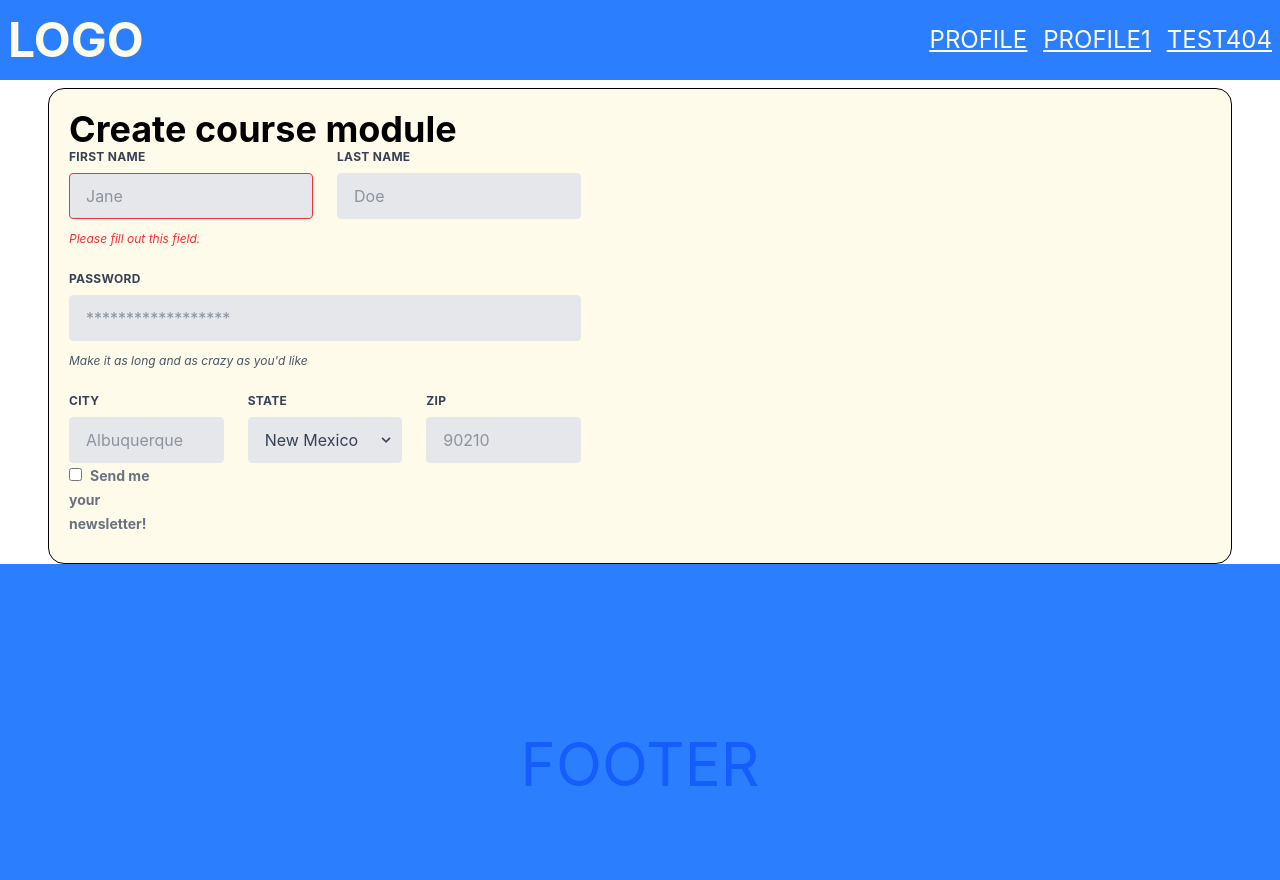
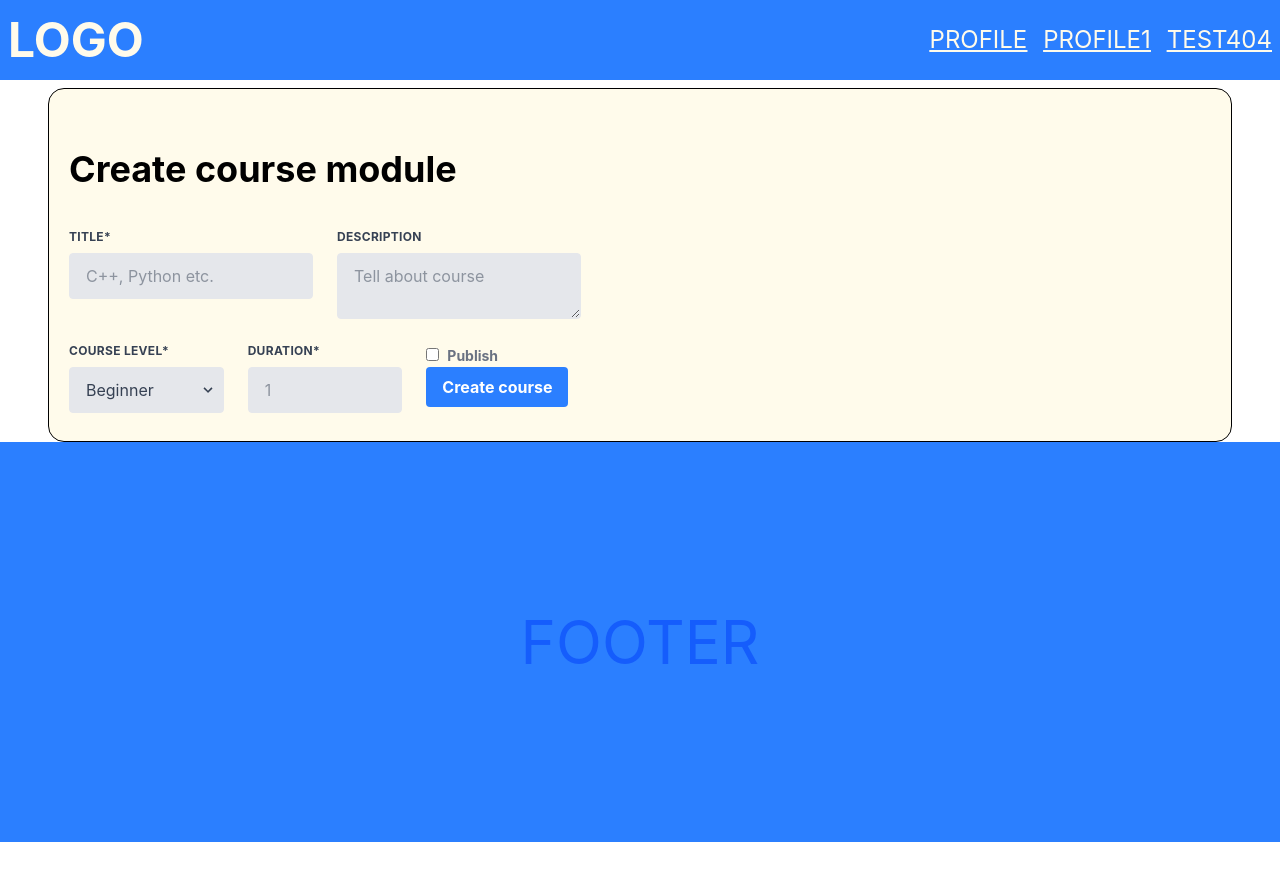
Before and after one commit to dsgnrr/node_js_p48, a React (Vite) app in the folder react_project/: page /zod-page in a window 1280 px wide. Shown: the top 880 px of the page. After the commit the page ends 842 px from the top, so only its background shows below. Built offline with nearby package versions, Linux system fonts and the light colour scheme.

Commit message:
Update course_page.tsx

```diff
--- a/react_project/src/pages/course_page.tsx
+++ b/react_project/src/pages/course_page.tsx
@@ -17,50 +17,34 @@ const CoursePage: React.FC = () => {
     return (
         <div>
             <div className="border border-solid flex flex-col p-5 bg-amber-50 rounded-2xl">
-
-
-                <h2 className="text-4xl font-bold">Create course module</h2>
+                <h2 className="text-4xl font-bold my-10">Create course module</h2>
                 <form className="w-full max-w-lg">
                     <div className="flex flex-wrap -mx-3 mb-6">
                         <div className="w-full md:w-1/2 px-3 mb-6 md:mb-0">
                             <label className="block uppercase tracking-wide text-gray-700 text-xs font-bold mb-2" htmlFor="grid-first-name">
-                                First Name
+                                Title*
                             </label>
-                            <input className="appearance-none block w-full bg-gray-200 text-gray-700 border border-red-500 rounded py-3 px-4 mb-3 leading-tight focus:outline-none focus:bg-white" id="grid-first-name" type="text" placeholder="Jane" />
-                            <p className="text-red-500 text-xs italic">Please fill out this field.</p>
+                            <input className="appearance-none block w-full bg-gray-200 text-gray-700 border border-gray-200 rounded py-3 px-4 leading-tight focus:outline-none focus:bg-white focus:border-gray-500" id="grid-first-name" type="text" placeholder="C++, Python etc." value = {formData.title} />
+                            {/* <p className="text-red-500 text-xs italic">Please fill out this field.</p> */}
                         </div>
                         <div className="w-full md:w-1/2 px-3">
                             <label className="block uppercase tracking-wide text-gray-700 text-xs font-bold mb-2" htmlFor="grid-last-name">
-                                Last Name
+                                Description
                             </label>
-                            <input className="appearance-none block w-full bg-gray-200 text-gray-700 border border-gray-200 rounded py-3 px-4 leading-tight focus:outline-none focus:bg-white focus:border-gray-500" id="grid-last-name" type="text" placeholder="Doe" />
-                        </div>
-                    </div>
-                    <div className="flex flex-wrap -mx-3 mb-6">
-                        <div className="w-full px-3">
-                            <label className="block uppercase tracking-wide text-gray-700 text-xs font-bold mb-2" htmlFor="grid-password">
-                                Password
-                            </label>
-                            <input className="appearance-none block w-full bg-gray-200 text-gray-700 border border-gray-200 rounded py-3 px-4 mb-3 leading-tight focus:outline-none focus:bg-white focus:border-gray-500" id="grid-password" type="password" placeholder="******************" />
-                            <p className="text-gray-600 text-xs italic">Make it as long and as crazy as you'd like</p>
+                            <textarea className="appearance-none block w-full bg-gray-200 text-gray-700 border border-gray-200 rounded py-3 px-4 leading-tight focus:outline-none focus:bg-white focus:border-gray-500" id="grid-last-name" placeholder="Tell about course" />
                         </div>
                     </div>
                     <div className="flex flex-wrap -mx-3 mb-2">
-                        <div className="w-full md:w-1/3 px-3 mb-6 md:mb-0">
-                            <label className="block uppercase tracking-wide text-gray-700 text-xs font-bold mb-2" htmlFor="grid-city">
-                                City
-                            </label>
-                            <input className="appearance-none block w-full bg-gray-200 text-gray-700 border border-gray-200 rounded py-3 px-4 leading-tight focus:outline-none focus:bg-white focus:border-gray-500" id="grid-city" type="text" placeholder="Albuquerque" />
-                        </div>
+
                         <div className="w-full md:w-1/3 px-3 mb-6 md:mb-0">
                             <label className="block uppercase tracking-wide text-gray-700 text-xs font-bold mb-2" htmlFor="grid-state">
-                                State
+                                Course level*
                             </label>
                             <div className="relative">
                                 <select className="block appearance-none w-full bg-gray-200 border border-gray-200 text-gray-700 py-3 px-4 pr-8 rounded leading-tight focus:outline-none focus:bg-white focus:border-gray-500" id="grid-state">
-                                    <option>New Mexico</option>
-                                    <option>Missouri</option>
-                                    <option>Texas</option>
+                                    <option value={"beginner"}>Beginner</option>
+                                    <option value={"intermediate"}>Intermediate</option>
+                                    <option value={"advanced"}>Advanced</option>
                                 </select>
                                 <div className="pointer-events-none absolute inset-y-0 right-0 flex items-center px-2 text-gray-700">
                                     <svg className="fill-current h-4 w-4" xmlns="http://www.w3.org/2000/svg" viewBox="0 0 20 20"><path d="M9.293 12.95l.707.707L15.657 8l-1.414-1.414L10 10.828 5.757 6.586 4.343 8z" /></svg>
@@ -69,19 +53,23 @@ const CoursePage: React.FC = () => {
                         </div>
                         <div className="w-full md:w-1/3 px-3 mb-6 md:mb-0">
                             <label className="block uppercase tracking-wide text-gray-700 text-xs font-bold mb-2" htmlFor="grid-zip">
-                                Zip
+                                Duration*
                             </label>
-                            <input className="appearance-none block w-full bg-gray-200 text-gray-700 border border-gray-200 rounded py-3 px-4 leading-tight focus:outline-none focus:bg-white focus:border-gray-500" id="grid-zip" type="text" placeholder="90210" />
+                            <input className="appearance-none block w-full bg-gray-200 text-gray-700 border border-gray-200 rounded py-3 px-4 leading-tight focus:outline-none focus:bg-white focus:border-gray-500" id="grid-zip" type="text" placeholder="1" />
                         </div>
                         <div className="w-full md:w-1/3 px-3 mb-6 md:mb-0">
                             <div className="md:w-1/3"></div>
                             <label className="md:w-2/3 block text-gray-500 font-bold">
                                 <input className="mr-2 leading-tight" type="checkbox" />
                                 <span className="text-sm">
-                                    Send me your newsletter!
+                                    Publish
                                 </span>
                             </label>
+                            <button className="bg-blue-500 hover:bg-blue-700 text-white font-bold py-2 px-4 rounded">
+                            Create course
+                        </button>
                         </div>
+
                     </div>
                 </form>
             </div>
```
